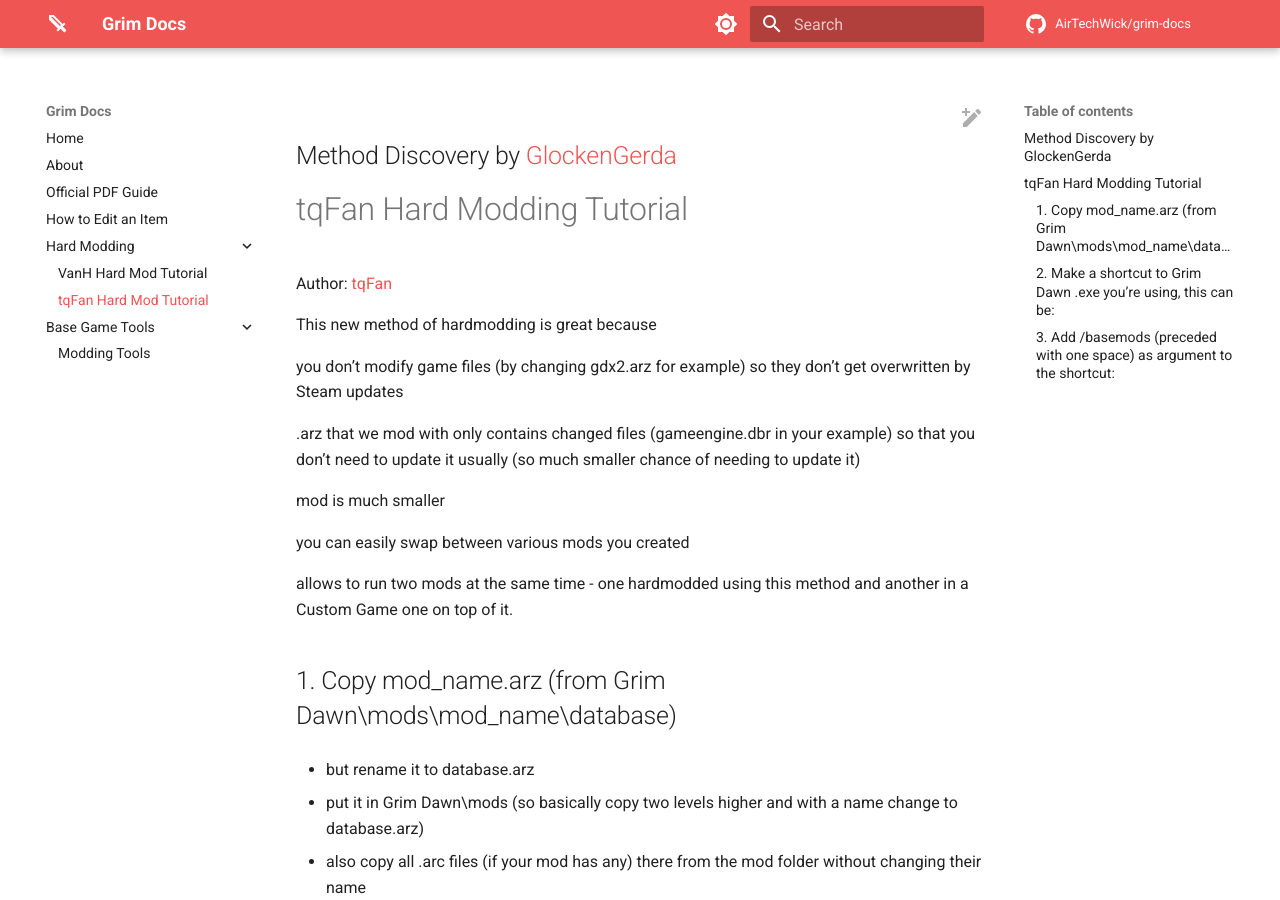
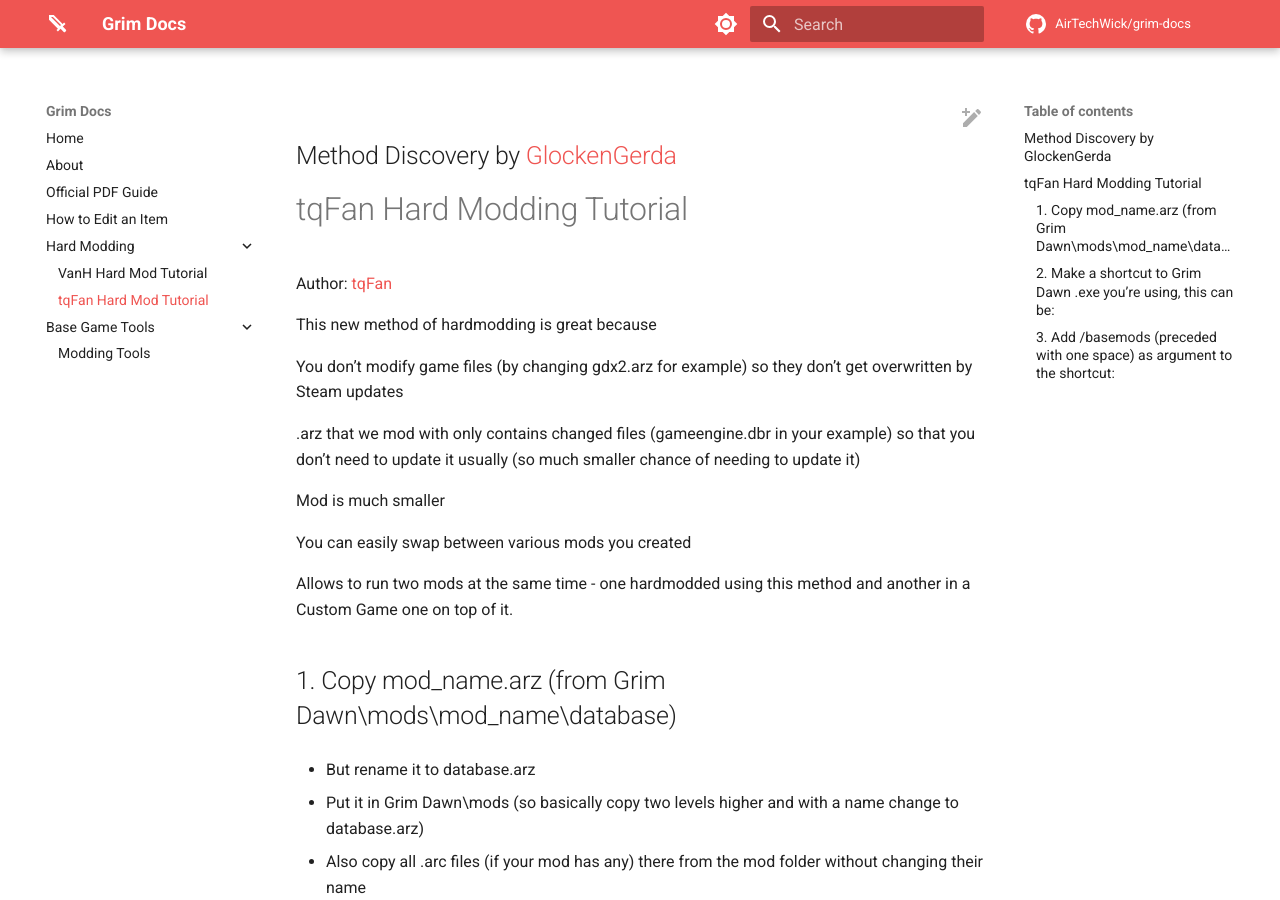
Before and after one commit to BewareTheHooks/grim-docs, an MkDocs documentation site: the page built from docs/tqfan-hard-mod.md, in a window 1280 px wide and 900 px high. Built offline with MkDocs 1.6.1 and Material for MkDocs 9.7.7, drawn with Linux system fonts in a browser that asks for light colours; comment, search, counter and statistics services are not loaded; some of the changed text lies outside the part shown.

Commit message:
Corrected punctuation errors in tqFan tutorial

```diff
--- a/docs/tqfan-hard-mod.md
+++ b/docs/tqfan-hard-mod.md
@@ -10,22 +10,22 @@
 
 This new method of hardmodding is great because
 
-you don’t modify game files (by changing gdx2.arz for example) so they don’t get overwritten by Steam updates
+You don’t modify game files (by changing gdx2.arz for example) so they don’t get overwritten by Steam updates
 
 .arz that we mod with only contains changed files (gameengine.dbr in your example) so that you don’t need to update it usually (so much smaller chance of needing to update it)
 
-mod is much smaller
+Mod is much smaller
 
-you can easily swap between various mods you created
+You can easily swap between various mods you created
 
-allows to run two mods at the same time - one hardmodded using this method and another in a Custom Game one on top of it.
+Allows to run two mods at the same time - one hardmodded using this method and another in a Custom Game one on top of it.
 
 ## 1. Copy mod_name.arz (from Grim Dawn\mods\mod_name\database)
-- but rename it to database.arz
+- But rename it to database.arz
 
-- put it in Grim Dawn\mods (so basically copy two levels higher and with a name change to database.arz)
+- Put it in Grim Dawn\mods (so basically copy two levels higher and with a name change to database.arz)
 
-- also copy all .arc files (if your mod has any) there from the mod folder without changing their name
+- Also copy all .arc files (if your mod has any) there from the mod folder without changing their name
 
 ## 2. Make a shortcut to Grim Dawn .exe you’re using, this can be:
 - 64 bit Grim Dawn from C:\Program Files (x86)\Steam\steamapps\common\Grim Dawn\x64\Grim Dawn.exe
@@ -37,8 +37,8 @@
 ## 3. Add /basemods (preceded with one space) as argument to the shortcut:
 ![example 1](images/shortcutExample.png)
 
-- you can optionally rename this shortcut so that you known it launches modded Grim Dawn
+- You can optionally rename this shortcut so that you known it launches modded Grim Dawn
 
-- alternatively instead of making a shortcut you can add -basemods option in Steam Launch settingss
+- Alternatively instead of making a shortcut you can add -basemods option in Steam Launch settingss
 
-- launch the game from the shortcut
+- Launch the game from the shortcut
```
